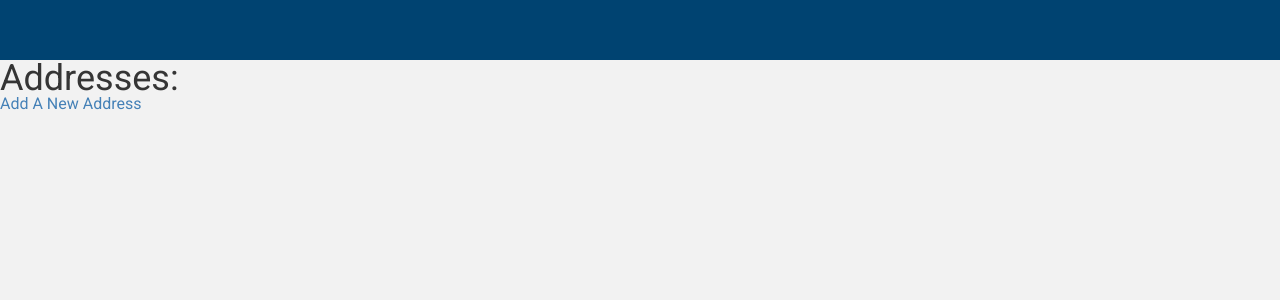
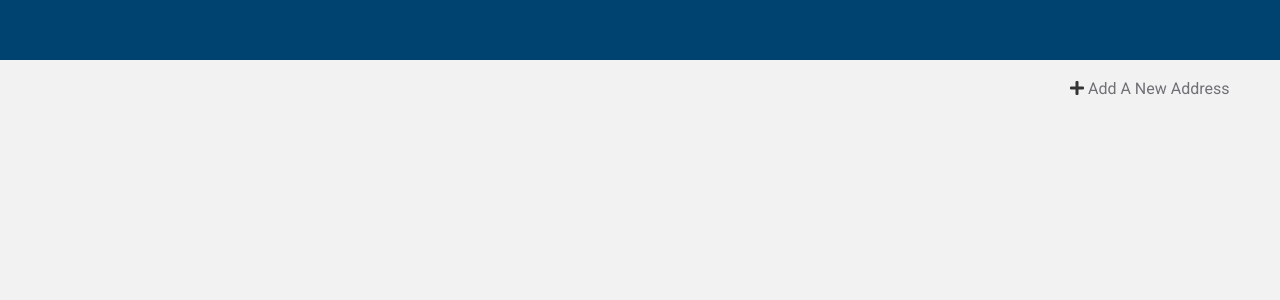
Before and after one commit to jjlljj/address-book, a Flask app: page /address_book in a window 1280 px wide. Shown: the top 300 px of the page. Run offline with Flask 2, Linux system fonts and the light colour scheme; data that the repository does not hold is empty; some libraries are stand-ins or nearby versions.

Commit message:
Initial style

```diff
--- a/app/static/css/style.css
+++ b/app/static/css/style.css
@@ -20,6 +20,7 @@ a {
   color: #4581b7;
 }
 
+
 /* dark blue*/
 /*#004371*/
 
@@ -33,6 +34,7 @@ h3 {
   font-size: 22px;
   font-weight: 700;
   margin: 10px;
+  text-align: center;
 }
 
 p {
@@ -54,7 +56,13 @@ input {
 
 .nav-link {
   display: block;
+  color: #707077;
   margin: 10px 20px;
+}
+
+.nav-link:hover,
+.nav-link:hover i {
+  color: #4581b7;
 }
 
 .address-card {
@@ -111,3 +119,15 @@ input {
 .submit-button:hover {
   background: #0062a6;
 }
+
+#add-address-button {
+  color: #707077;
+  display: block;
+  margin: 20px 10px 10px auto;
+  width: 200px;
+}
+
+#add-address-button:hover,
+#add-address-button:hover i {
+  color: #0062a6;
+}
--- a/app/templates/address_book.html
+++ b/app/templates/address_book.html
@@ -3,8 +3,8 @@
 {% block content %}
 
 <div>
-  <h1>Addresses:</h1>
-  <a href="/address_book/new">Add A New Address</a>
+  <a href="/address_book/new" id="add-address-button"><i class="fas fa-plus"></i> Add A New Address</a>
+
 
   {% for address in addresses %}
   <div class="address-card" id="address-{{ address.id }}">
--- a/app/templates/address_form.html
+++ b/app/templates/address_form.html
@@ -2,7 +2,7 @@
 
 {% block content %}
 
-<a href="{{ url_for("address_book") }}" class="nav-link">< Back</a>
+<a href="{{ url_for("address_book") }}" class="nav-link"><i class="fas fa-arrow-left"></i> Back</a>
 
 <div class="address-card" >
   <h3>{{ form_title }}</h3>
```
Also changed, not shown: app.db. Lines whose indentation alone changed are shown as unchanged.
